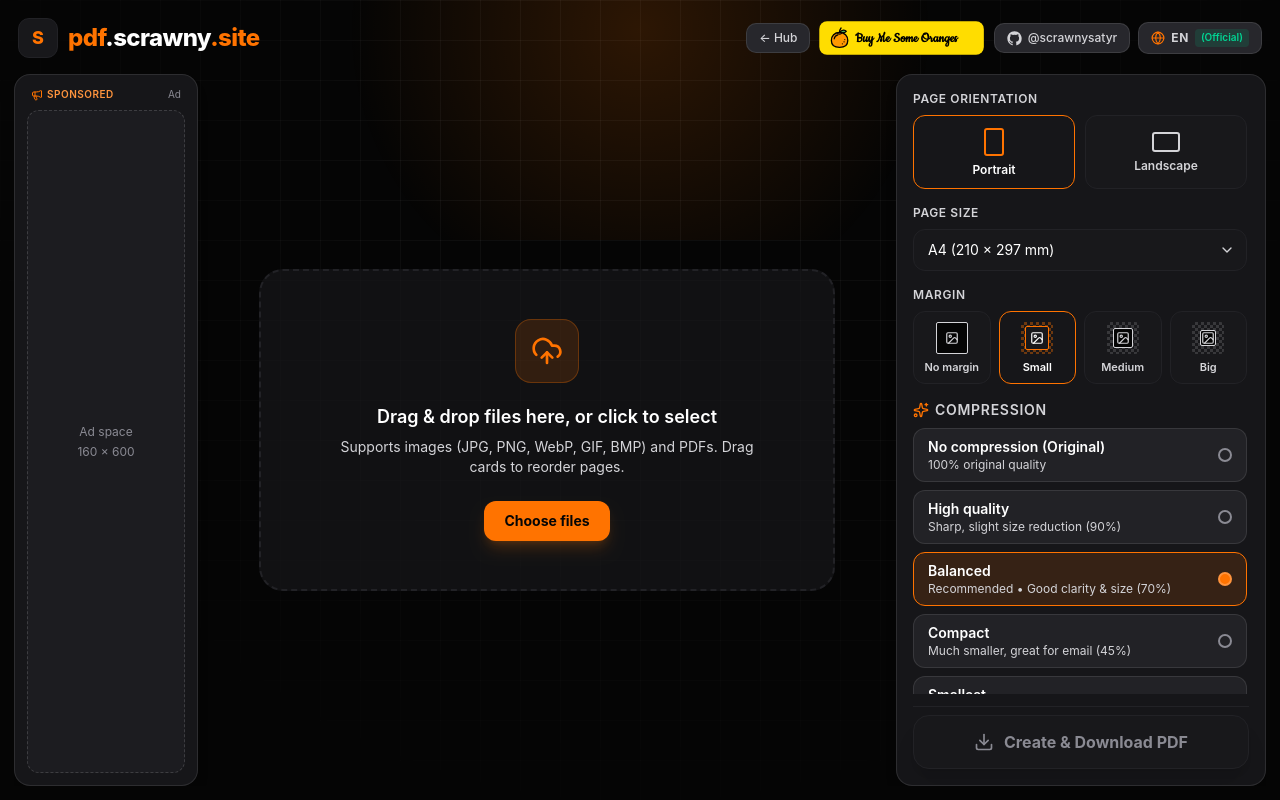
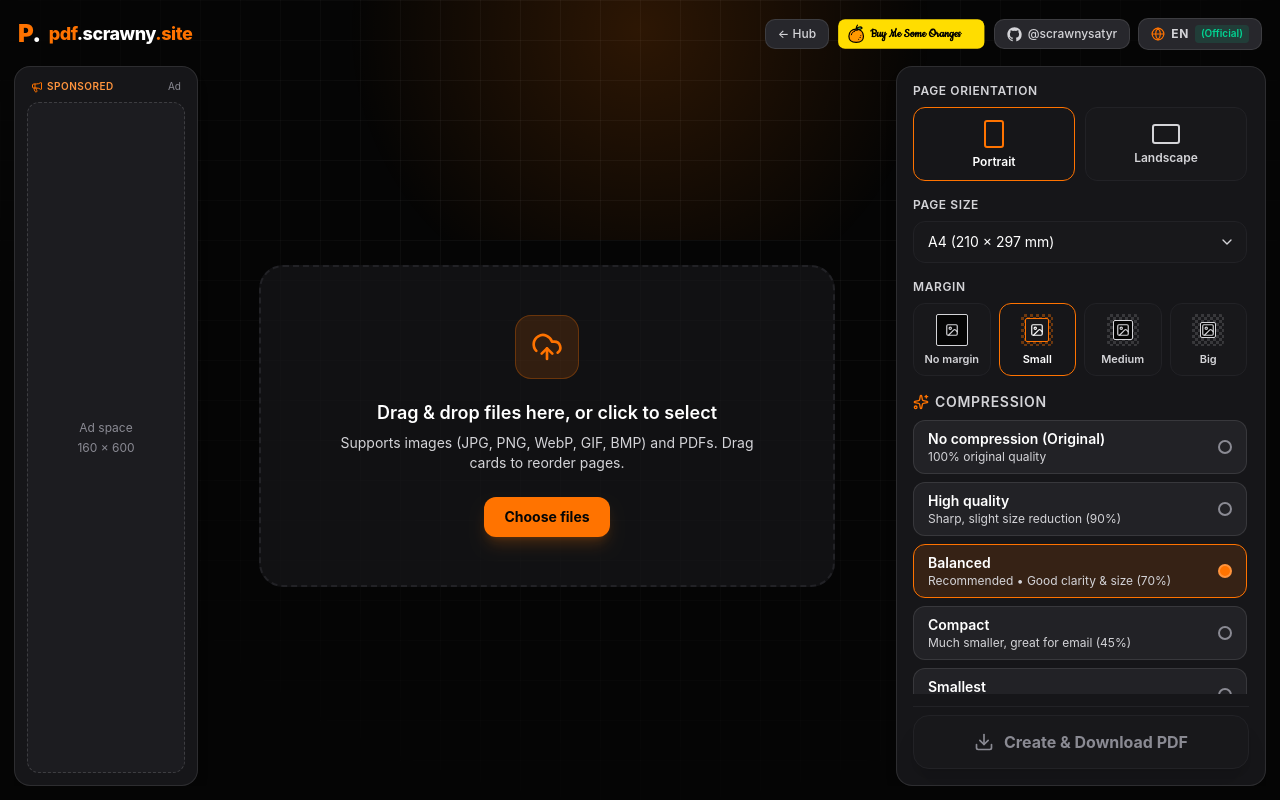
Before and after one commit to scrawnysatyr/ScrawnyPDF, a React (Vite) app: page / in a window 1280 px wide. Built offline with nearby package versions, Linux system fonts and the light colour scheme.

Commit message:
ui(brand): borderless P. logo, favicon & aligned topbar

```diff
--- a/src/App.tsx
+++ b/src/App.tsx
@@ -332,12 +332,12 @@ export function App() {
       <div className="bg-glow" aria-hidden="true" />
 
       {/* Top Bar */}
-      <header className="relative z-20 min-h-[48px] shrink-0 px-1 flex flex-wrap items-center justify-between gap-2">
-        <a href="https://scrawny.site" className="flex items-center gap-2.5 group">
-          <div className="w-10 h-10 rounded-[11px] bg-[#18181b] border border-[#222226] flex items-center justify-center text-[#ff7300] font-extrabold text-lg">
-            S
-          </div>
-          <h1 className="text-xl sm:text-2xl font-extrabold tracking-tight text-white leading-none">
+      <header className="relative z-20 w-full px-1 pt-1 pb-1 flex flex-wrap items-center justify-between gap-3 shrink-0">
+        <a href="https://scrawny.site" className="flex items-center gap-2 group">
+          <span className="font-black text-2xl leading-none tracking-tight text-[#ff7300] shrink-0">
+            P<span className="text-white">.</span>
+          </span>
+          <h1 className="text-base sm:text-lg font-extrabold tracking-tight text-white leading-none">
             <span className="text-[#ff7300]">pdf</span>.scrawny<span className="text-[#ff7300]">.site</span>
           </h1>
         </a>
@@ -382,7 +382,7 @@ export function App() {
             className="hidden sm:inline-flex items-center transition-transform hover:scale-[1.03]"
             title="Buy Me Some Oranges"
           >
-            <svg xmlns="http://www.w3.org/2000/svg" viewBox="0 0 260 56" className="h-9 w-auto">
+            <svg xmlns="http://www.w3.org/2000/svg" viewBox="0 0 260 56" className="h-8 w-auto">
               <rect x="2" y="2" width="256" height="52" rx="12" fill="#FFDD00" />
               <g transform="translate(15, 9) scale(0.58)" fill="none">
                 <path d="M33 17C38 10 47 10 50 15C45 20 37 20 33 17Z" fill="#4CAF50" stroke="#000000" strokeWidth="3.5" strokeLinecap="round" strokeLinejoin="round" />
```
Also changed, not shown: public/favicon.svg.
